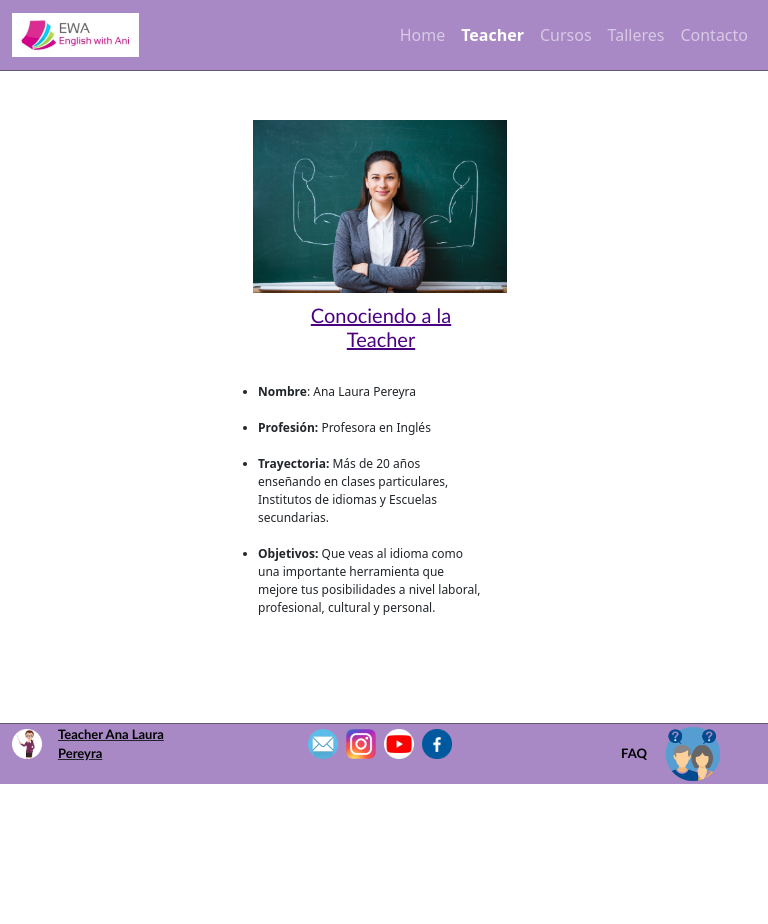
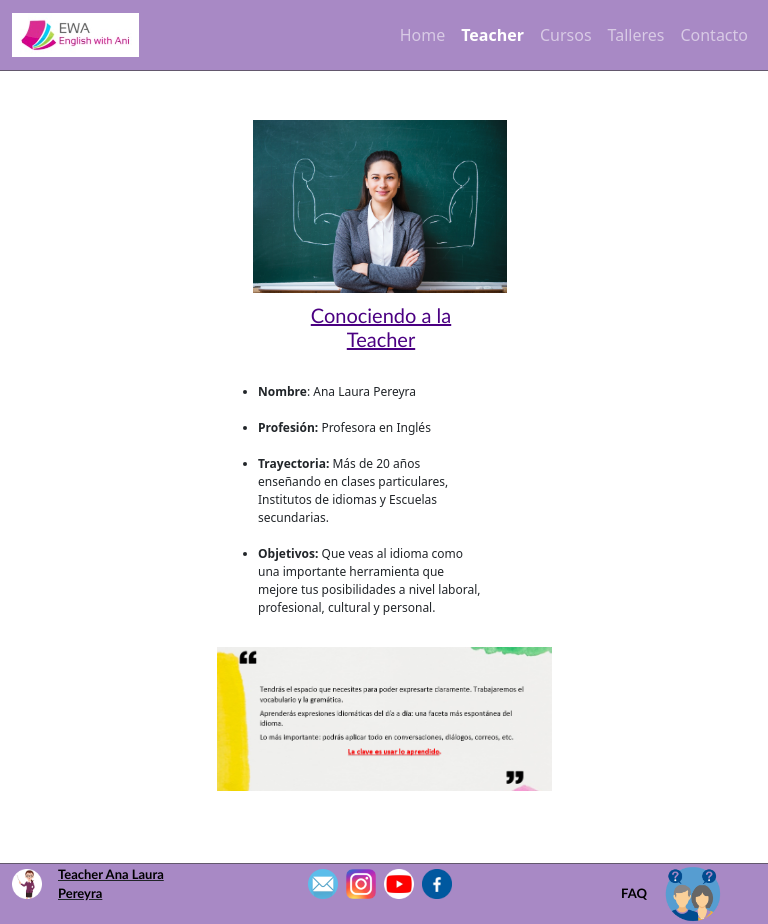
Before and after one commit to Tequi20/Proyecto-EWA, a website: page teacher.html in a window 768 px wide. Before the commit the page ends 800 px from the top, so only its background shows below. Drawn offline with nearby package versions, Linux system fonts and the light colour scheme; a web font is replaced by a local one.

Commit message:
final Teacher

```diff
--- a/scss/main.scss
+++ b/scss/main.scss
@@ -139,6 +139,10 @@ $espacioLetras: 24px;
             justify-content: center;
         }
 
+        .margin__imagen--frase {
+            margin-top: -20px;
+        }
+
 }
 
 @media only screen and (min-width: 768px) {
@@ -151,6 +155,10 @@ $espacioLetras: 24px;
 
     .alineacionCol3 {
         justify-content: right;
+    }
+
+    .margin__imagen--frase {
+        margin-top: -20px;
     }
 
 }
@@ -197,6 +205,10 @@ $espacioLetras: 24px;
 
     }
 
+    .margin__imagen--frase {
+        margin-top: -100px;
+    }
+
 }
 
 .seccion3__href--descargaZoom {
@@ -214,3 +226,7 @@ $espacioLetras: 24px;
         font-family: 'Gill Sans', 'Gill Sans MT', Calibri, 'Trebuchet MS', sans-serif;
         text-decoration: underline;
 }
+
+.teacher__imagen--prop {
+        width:100%;
+}
--- a/teacher.html
+++ b/teacher.html
@@ -75,8 +75,17 @@
             </div>
         </div>
     </div>
+<br><br>
 
+<!--Imagen con Texto-->
 
+    <div class="container-fluid mt-5">
+        <div class="row d-flex justify-content-center margin__imagen--frase">
+            <div class="row col-md-6">
+                <img src="images/frase Ani2.png" class="teacher__imagen--prop">
+            </div>
+        </div>
+    </div>
 
 
 
```
Also changed, not shown: css/main.css.
